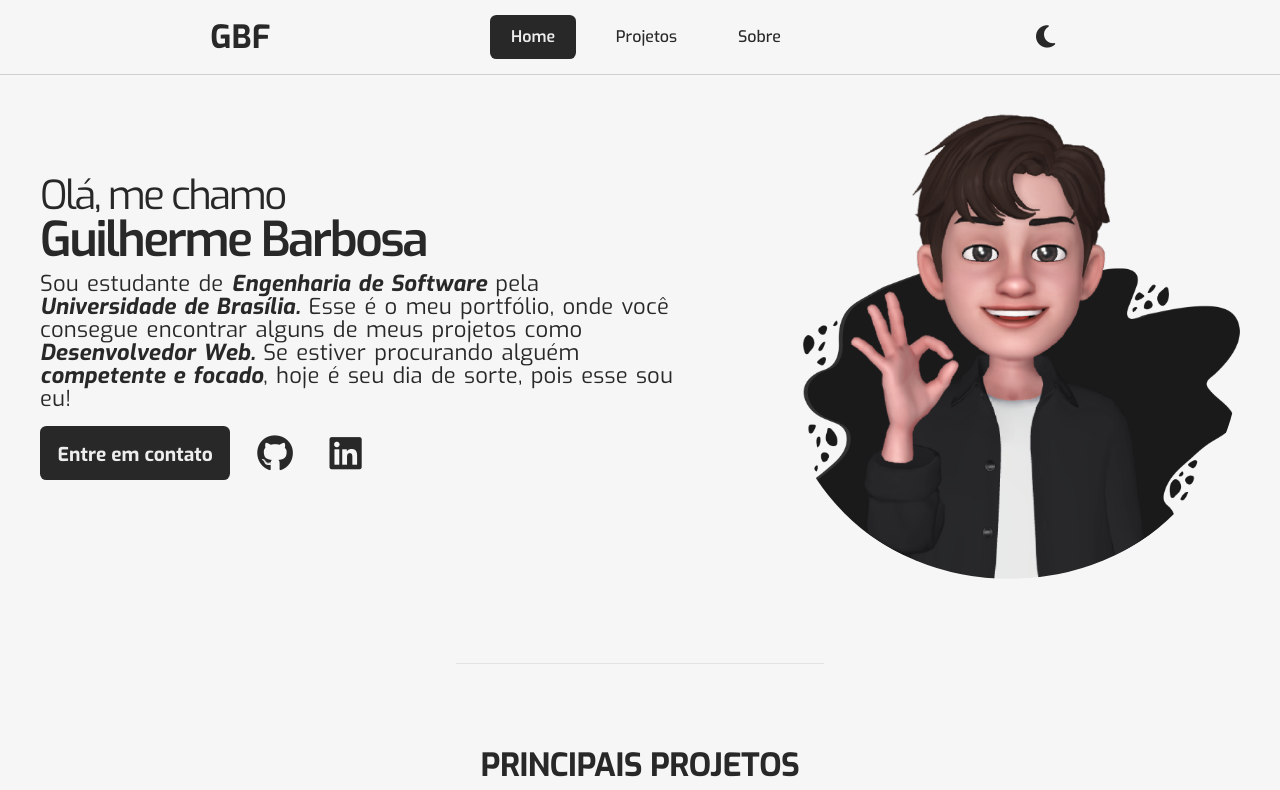
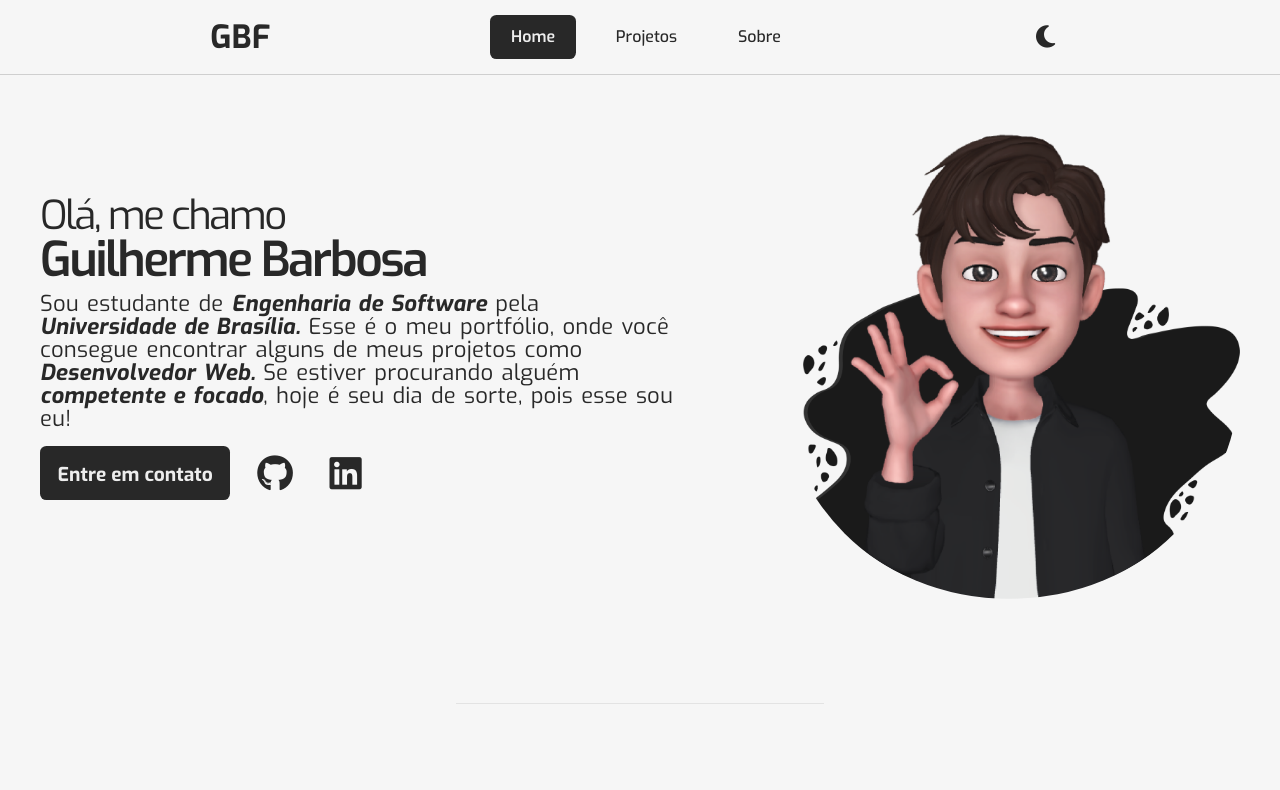
Before and after one commit to guibrbs/Portfolio-OLD, a React (Vite) app: page / in a window 1280 px wide. Shown: the top 790 px of the page. Built offline with nearby package versions, Linux system fonts and the light colour scheme.

Commit message:
:repeat: Changing principal projects images

```diff
--- a/src/components/ShowArea/styles.css
+++ b/src/components/ShowArea/styles.css
@@ -1,7 +1,7 @@
 
 .showArea{
     position: relative;
-    height: 83vh;
+    height: 88vh;
     display: flex;
     align-items: center;
     justify-content: space-between;
```
Also changed, not shown: src/assets/images/metabase.png, src/assets/images/sliding-signin.png.
